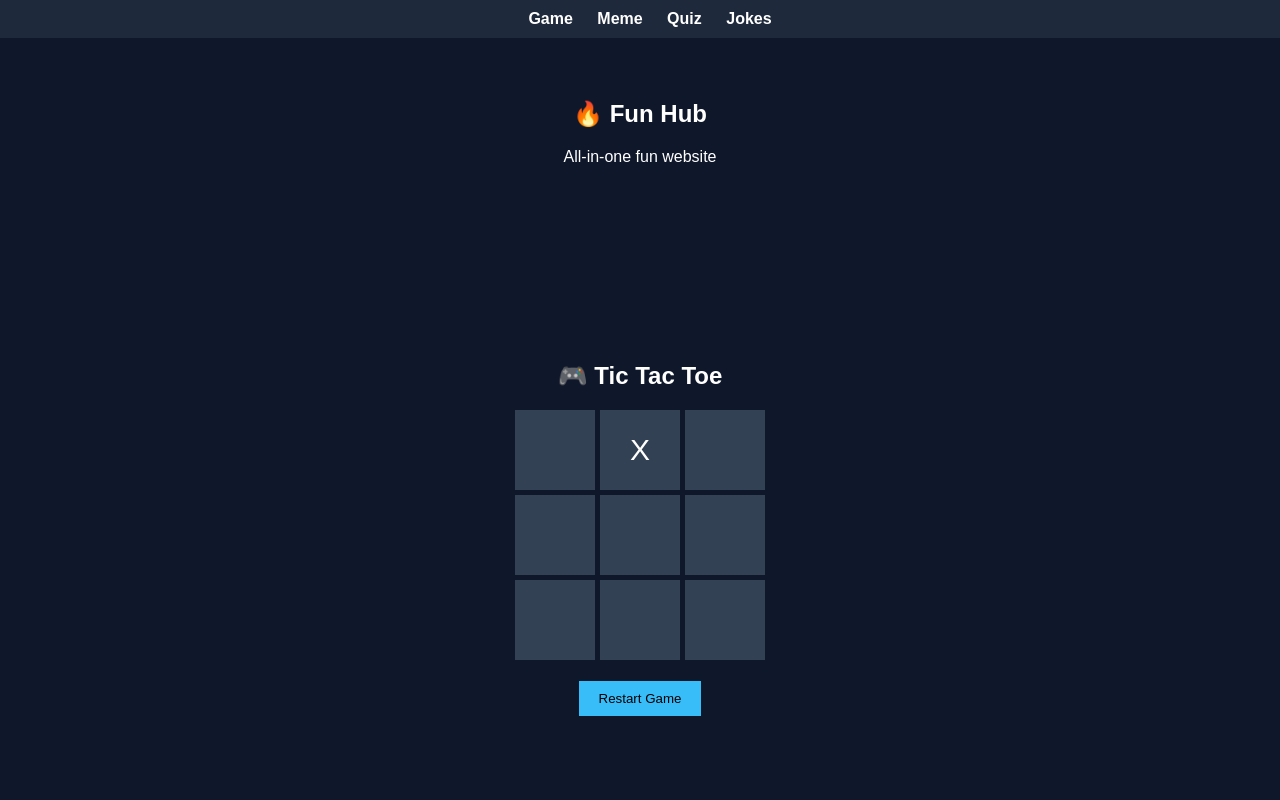
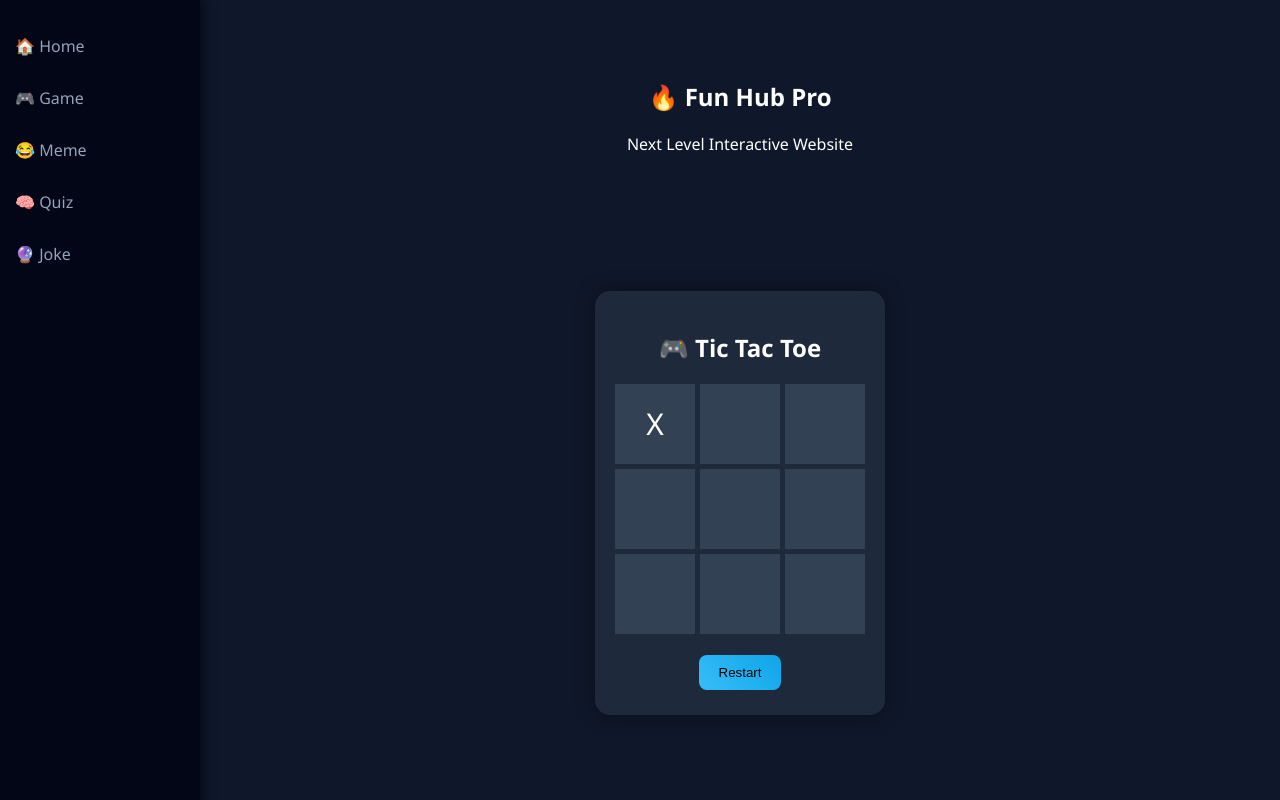
Before and after one commit to Charan0259/web_tik_tak, a plain HTML site: page index.html in a window 1280 px wide. Both pictures are taken after a click on the element 640 px from the left and 449 px from the top of the page. Shown: the top 800 px of the page. Drawn offline with Linux system fonts and the light colour scheme.

Commit message:
Update index.html
2 nd update

```diff
--- a/index.html
+++ b/index.html
@@ -3,55 +3,93 @@
 <head>
 <meta charset="UTF-8">
 <meta name="viewport" content="width=device-width, initial-scale=1.0">
-<title>Fun Hub</title>
+<title>Fun Hub Pro</title>
 
 <style>
 body {
     margin: 0;
-    font-family: Arial;
+    font-family: 'Segoe UI', sans-serif;
     background: #0f172a;
     color: white;
-    scroll-behavior: smooth;
+    display: flex;
 }
 
-/* Navbar */
-nav {
+/* SIDEBAR */
+.sidebar {
+    width: 200px;
+    height: 100vh;
+    background: #020617;
     position: fixed;
-    width: 100%;
-    background: #1e293b;
-    padding: 10px;
-    text-align: center;
-}
-nav a {
-    color: white;
-    margin: 10px;
-    text-decoration: none;
-    font-weight: bold;
+    padding-top: 20px;
+    box-shadow: 4px 0 10px rgba(0,0,0,0.5);
 }
 
-/* Sections */
+.sidebar a {
+    display: block;
+    color: #94a3b8;
+    padding: 15px;
+    text-decoration: none;
+    transition: 0.3s;
+}
+
+.sidebar a:hover {
+    background: #38bdf8;
+    color: black;
+    transform: translateX(5px);
+}
+
+/* MAIN CONTENT */
+.main {
+    margin-left: 200px;
+    width: 100%;
+}
+
+/* SECTIONS */
 section {
-    padding: 80px 20px;
+    padding: 60px 20px;
     text-align: center;
 }
 
-/* Buttons */
+/* CARD STYLE */
+.card {
+    background: #1e293b;
+    padding: 20px;
+    border-radius: 15px;
+    box-shadow: 0 0 20px rgba(0,0,0,0.4);
+    display: inline-block;
+    transition: 0.3s;
+}
+
+.card:hover {
+    transform: translateY(-5px);
+    box-shadow: 0 0 25px #38bdf8;
+}
+
+/* BUTTON */
 button {
     padding: 10px 20px;
     border: none;
-    background: #38bdf8;
+    background: linear-gradient(45deg, #38bdf8, #0ea5e9);
     color: black;
     cursor: pointer;
     margin: 5px;
+    border-radius: 8px;
+    transition: 0.3s;
 }
 
-/* Game */
+button:hover {
+    transform: scale(1.1);
+    box-shadow: 0 0 10px #38bdf8;
+}
+
+/* GAME */
 .grid {
     display: grid;
     grid-template-columns: repeat(3, 80px);
     gap: 5px;
     justify-content: center;
 }
+
 .cell {
     width: 80px;
     height: 80px;
@@ -61,16 +99,25 @@ button {
     align-items: center;
     justify-content: center;
     cursor: pointer;
+    transition: 0.3s;
 }
 
-/* Meme */
+.cell:hover {
+    background: #38bdf8;
+    color: black;
+}
+
+/* MEME */
 .meme-container {
     position: relative;
     display: inline-block;
 }
+
 .meme-container img {
     width: 300px;
+    border-radius: 10px;
 }
+
 .meme-text {
     position: absolute;
     left: 50%;
@@ -81,90 +128,105 @@ button {
     width: 90%;
     text-shadow: 2px 2px 5px black;
 }
+
 .top-text { top: 10px; }
 .bottom-text { bottom: 10px; }
 
-/* Quiz */
-.quiz-option {
-    display: block;
+/* INPUT */
+input {
+    padding: 8px;
+    border-radius: 5px;
+    border: none;
     margin: 5px;
 }
 
-/* Footer */
+/* FOOTER */
 footer {
     padding: 20px;
-    background: #1e293b;
+    background: #020617;
+    text-align: center;
+    margin-top: 40px;
 }
 </style>
 </head>
 
 <body>
 
-<nav>
-<a href="#game">Game</a>
-<a href="#meme">Meme</a>
-<a href="#quiz">Quiz</a>
-<a href="#joke">Jokes</a>
-</nav>
+<!-- SIDEBAR -->
+<div class="sidebar">
+    <a href="#home">🏠 Home</a>
+    <a href="#game">🎮 Game</a>
+    <a href="#meme">😂 Meme</a>
+    <a href="#quiz">🧠 Quiz</a>
+    <a href="#joke">🔮 Joke</a>
+</div>
 
-<section>
-<h1>🔥 Fun Hub</h1>
-<p>All-in-one fun website</p>
+<div class="main">
+
+<section id="home">
+<h1>🔥 Fun Hub Pro</h1>
+<p>Next Level Interactive Website</p>
 </section>
 
 <!-- GAME -->
 <section id="game">
+<div class="card">
 <h2>🎮 Tic Tac Toe</h2>
 <div class="grid" id="grid"></div>
 <p id="status"></p>
-<button onclick="resetGame()">Restart Game</button>
+<button onclick="resetGame()">Restart</button>
+</div>
 </section>
 
-<!-- MEME (FIXED) -->
+<!-- MEME -->
 <section id="meme">
+<div class="card">
 <h2>😂 Meme Generator</h2>
 
-<input type="text" id="topText" placeholder="Top Text"><br><br>
-<input type="text" id="bottomText" placeholder="Bottom Text"><br><br>
-
-<label>Text Color:</label>
-<input type="color" id="textColor" value="#ffffff"><br><br>
+<input type="text" id="topText" placeholder="Top Text"><br>
+<input type="text" id="bottomText" placeholder="Bottom Text"><br>
+<input type="color" id="textColor" value="#ffffff"><br>
 
 <button onclick="generateMeme()">Generate</button>
 
 <br><br>
 
 <div class="meme-container">
-    <img src="https://i.imgflip.com/30b1gx.jpg">
-    <div id="topOutput" class="meme-text top-text"></div>
-    <div id="bottomOutput" class="meme-text bottom-text"></div>
+<img src="https://i.imgflip.com/30b1gx.jpg">
+<div id="topOutput" class="meme-text top-text"></div>
+<div id="bottomOutput" class="meme-text bottom-text"></div>
+</div>
 </div>
 </section>
 
 <!-- QUIZ -->
 <section id="quiz">
+<div class="card">
 <h2>🧠 Quiz</h2>
 <p>Which language is used for web?</p>
-<button class="quiz-option" onclick="checkQuiz('Python')">Python</button>
-<button class="quiz-option" onclick="checkQuiz('JavaScript')">JavaScript</button>
-<button class="quiz-option" onclick="checkQuiz('C++')">C++</button>
+<button onclick="checkQuiz('Python')">Python</button>
+<button onclick="checkQuiz('JavaScript')">JavaScript</button>
+<button onclick="checkQuiz('C++')">C++</button>
 <p id="quizResult"></p>
+</div>
 </section>
 
 <!-- JOKE -->
 <section id="joke">
+<div class="card">
 <h2>🔮 Random Joke</h2>
 <button onclick="getJoke()">Get Joke</button>
 <p id="jokeText"></p>
+</div>
 </section>
 
 <footer>
-<p>Made by RC 🚀</p>
+<p>Made by RC 🚀 | Advanced UI</p>
 </footer>
 
+</div>
+
 <script>
-
-/* GAME */
 let grid = document.getElementById("grid");
 let cells = [];
 let current = "X";
@@ -189,7 +251,7 @@ function move(cell) {
         }
 
         if (cells.every(c => c.innerText !== "")) {
-            document.getElementById("status").innerText = "🤝 It's a Tie!";
+            document.getElementById("status").innerText = "🤝 Tie!";
             gameActive = false;
             return;
         }
@@ -218,26 +280,23 @@ function resetGame() {
     document.getElementById("status").innerText = "";
 }
 
-/* MEME */
 function generateMeme() {
+    let color = document.getElementById("textColor").value;
+
     document.getElementById("topOutput").innerText =
         document.getElementById("topText").value;
-
     document.getElementById("bottomOutput").innerText =
         document.getElementById("bottomText").value;
 
-    let color = document.getElementById("textColor").value;
     document.getElementById("topOutput").style.color = color;
     document.getElementById("bottomOutput").style.color = color;
 }
 
-/* QUIZ */
 function checkQuiz(answer) {
     document.getElementById("quizResult").innerText =
-        answer === "JavaScript" ? "✅ Correct!" : "❌ Wrong!";
+        answer === "JavaScript" ? "✅ Correct!" : "❌ Try Again!";
 }
 
-/* JOKE */
 function getJoke() {
     let jokes = [
         "Why do programmers hate nature? Too many bugs!",
@@ -247,7 +306,6 @@ function getJoke() {
     document.getElementById("jokeText").innerText =
         jokes[Math.floor(Math.random() * jokes.length)];
 }
-
 </script>
 
 </body>
```
